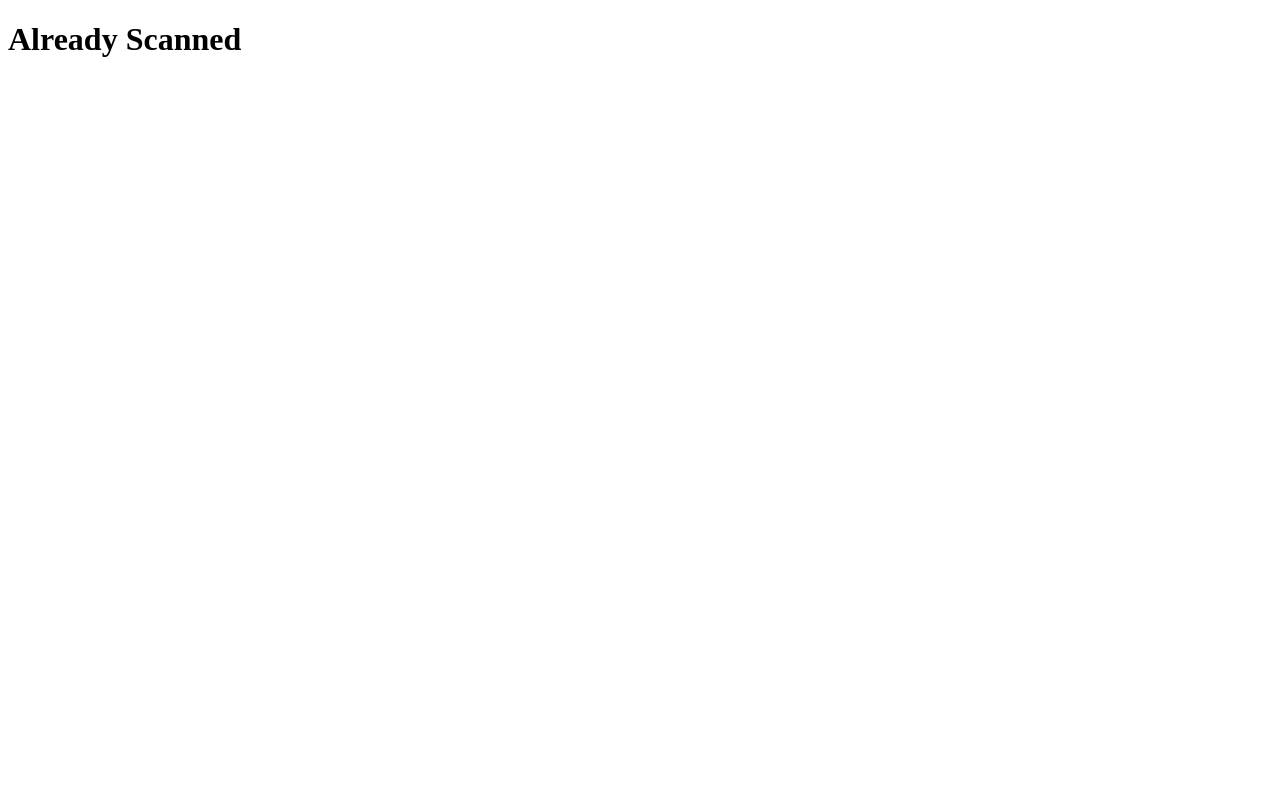
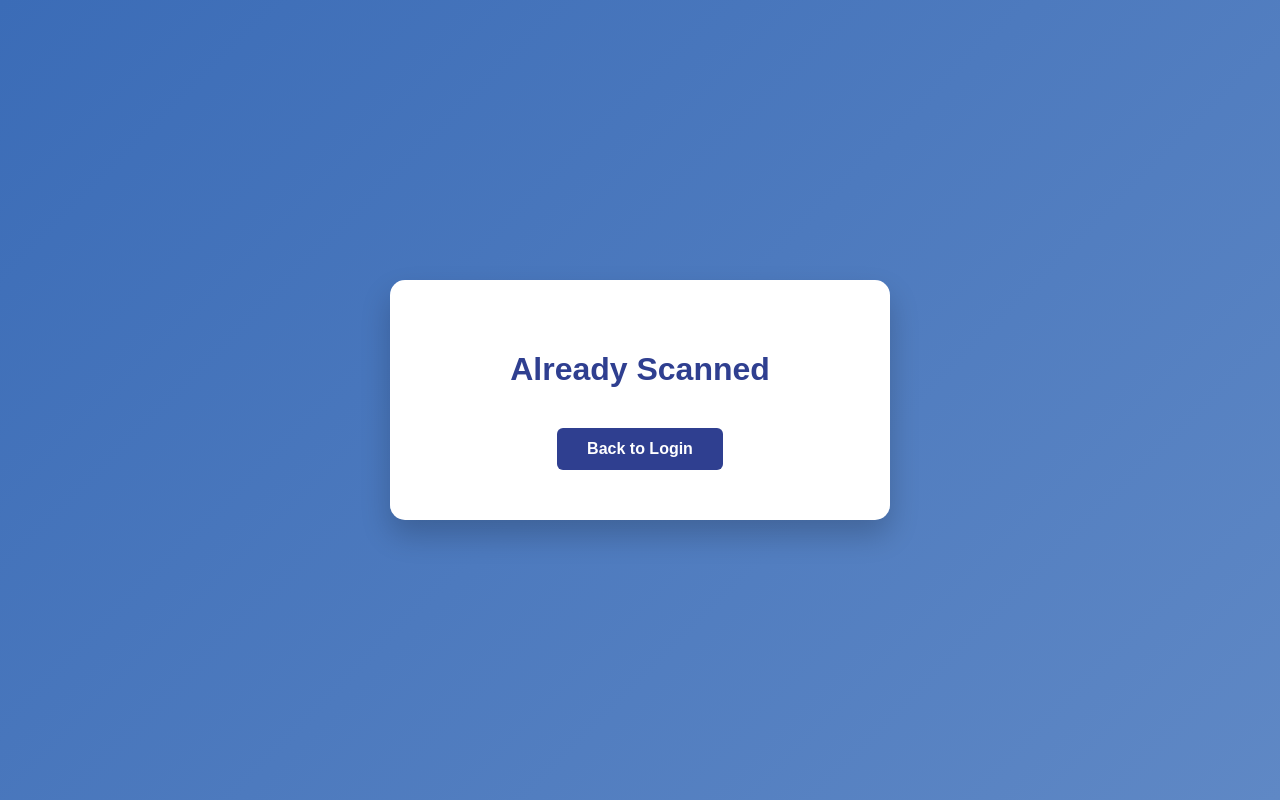
Before and after one commit to Pushti20/Ticket-system, a Flask app: page /verify/1 in a window 1280 px wide. Before the commit the page is almost empty. Run offline with Flask 3, Linux system fonts and the light colour scheme; a database or web service that is not in the repository returns one stand-in record (values such as "Sample title"); some libraries are stand-ins or nearby versions.

Commit message:
Update verify.html

```diff
--- a/templates/verify.html
+++ b/templates/verify.html
@@ -2,9 +2,55 @@
 <html>
 <head>
     <title>Verification</title>
+
+    <style>
+        body {
+            margin: 0;
+            font-family: Arial, sans-serif;
+            height: 100vh;
+            display: flex;
+            justify-content: center;
+            align-items: center;
+            background: linear-gradient(135deg, #3b6cb7, #5f88c5);
+        }
+
+        .container {
+            background: white;
+            padding: 50px;
+            border-radius: 15px;
+            box-shadow: 0 15px 30px rgba(0,0,0,0.2);
+            text-align: center;
+            width: 400px;
+        }
+
+        h1 {
+            color: #2f3f90;
+            margin-bottom: 20px;
+        }
+
+        .back-btn {
+            display: inline-block;
+            margin-top: 20px;
+            padding: 12px 30px;
+            background: #2f3f90;
+            color: white;
+            text-decoration: none;
+            border-radius: 6px;
+            font-weight: bold;
+        }
+
+        .back-btn:hover {
+            background: #1e2c6d;
+        }
+    </style>
 </head>
+
 <body>
-    <h1>{{ message }}</h1>
+
+    <div class="container">
+        <h1>{{ message }}</h1>
+        <a href="/" class="back-btn">Back to Login</a>
+    </div>
+
 </body>
-
 </html>
```
